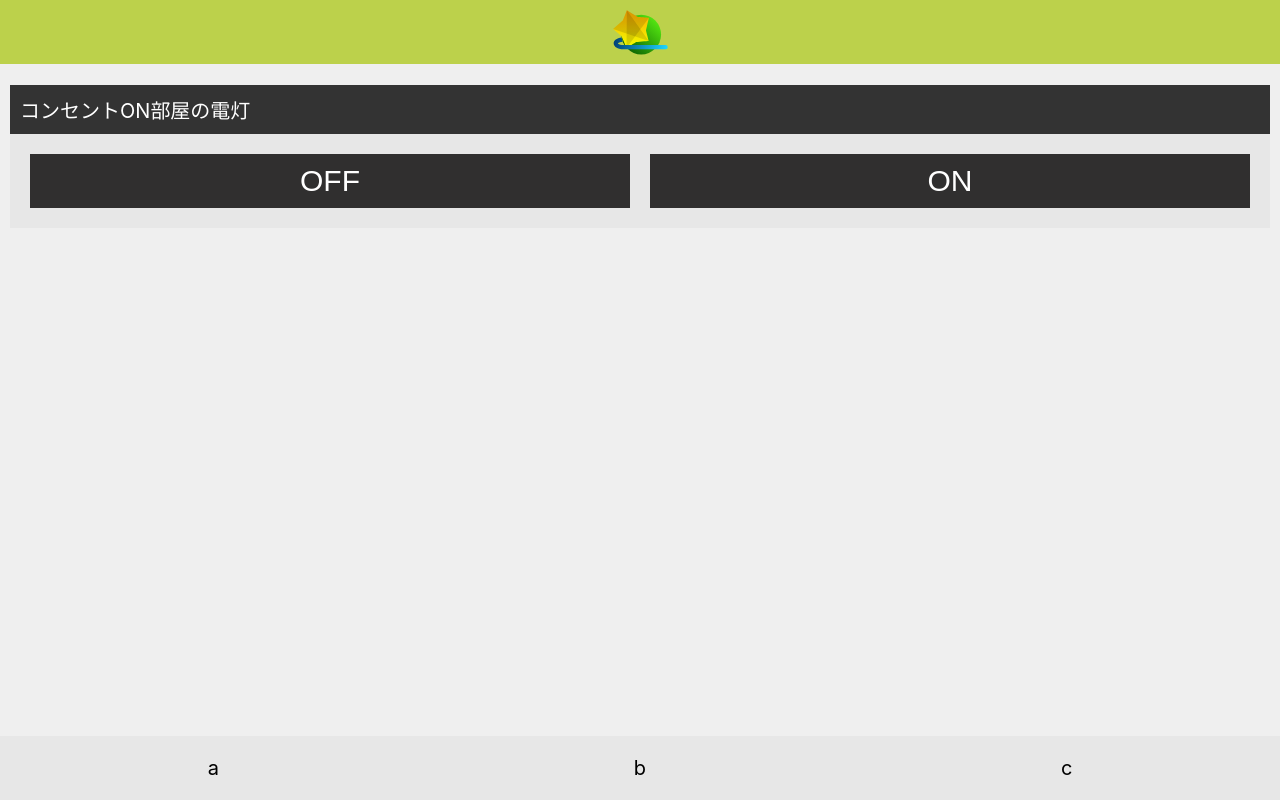
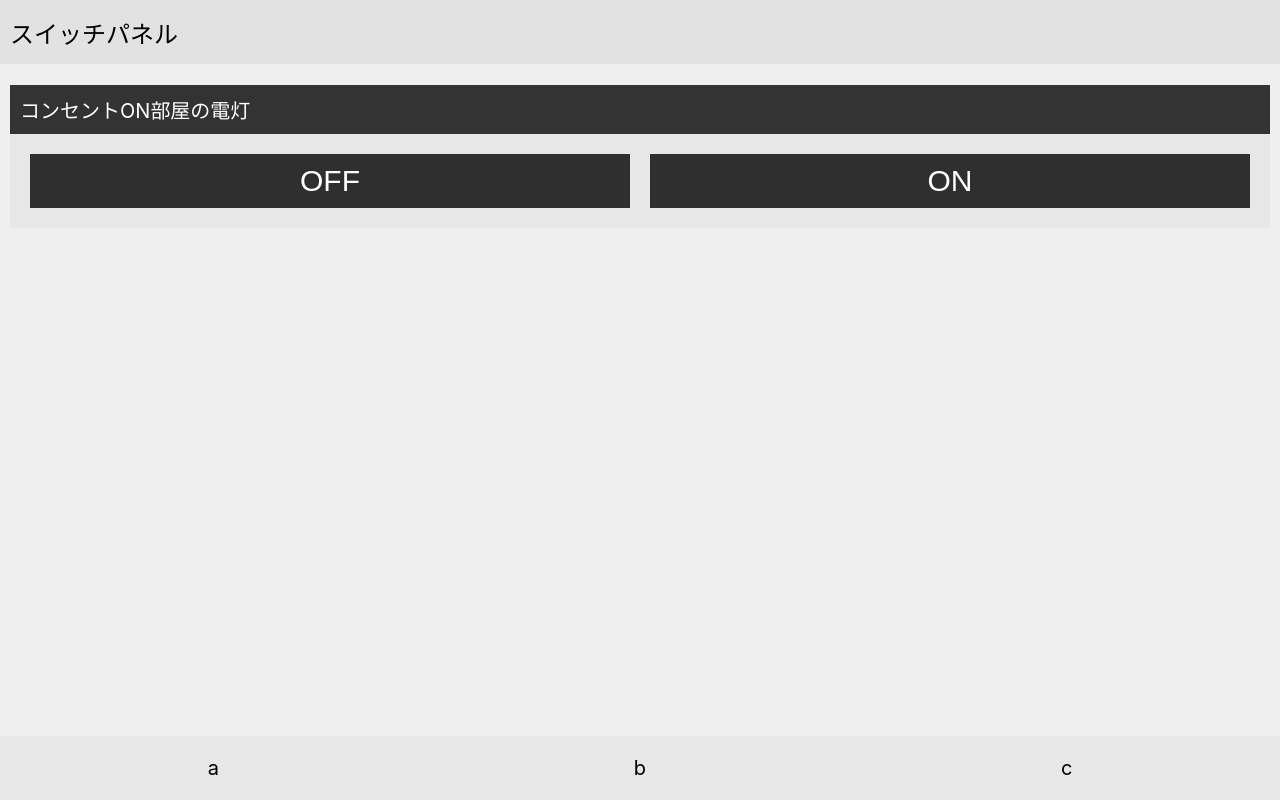
Before and after one commit to Kumi-comb/IO-T-ServerSide, a Nuxt app: page / in a window 1280 px wide. Built offline with nearby package versions, Linux system fonts and the light colour scheme.

Commit message:
ページタイトルをそれっぽくした

```diff
--- a/view/layouts/default.vue
+++ b/view/layouts/default.vue
@@ -1,7 +1,6 @@
 <template lang="pug">
   div
-    nav.nav
-      img.nav_logo(src='~/assets/images/logo.svg')
+    nav.nav スイッチパネル
     section.nuxt
       nuxt
     footer.footer
@@ -12,20 +11,27 @@
 
 <style lang="scss" scoped>
 .nav {
+  display: flex;
+  align-items: center;
   position: fixed;
   top: 0;
   width: 100%;
   height: 64px;
 
-  text-align: center;
+  padding: 0 10px;
 
-  background-color: #bcd14b;
-  color: rgba(0, 0, 0, 0.5);
-  font-size: 1.25em;
+  vertical-align: middle;
+  // text-align: center;
+
+  background-color: #e2e2e2;
+  font-size: 1.2em;
 
   &_logo {
     height: 64px;
     vertical-align: bottom;
+  }
+
+  &_title {
   }
 }
 .nuxt {
--- a/view/pages/index.vue
+++ b/view/pages/index.vue
@@ -5,11 +5,13 @@
         span.label コンセント
         span.label ON
         | 部屋の電灯
-      .panel_content.content_wrap
-        .content_wrap_item
+      .panel_content.contentWrap
+        .contentWrap_item
           button(@click='toggleOn("1")').btn.btn-block OFF
-        .content_wrap_item
+        .contentWrap_item
           button(@click='toggleOff("1")').btn.btn-block ON
+    //- .modalWrap
+    //-   .modal
 </template>
 
 <script>
@@ -17,22 +19,31 @@ export default {
   methods: {
     toggleOn(deviceId) {
       this.$axios.put(`/api/devices/${deviceId}/queue`, {
-        type: "TOGGLE",
-        value: "ON"
-      });
+        type: 'TOGGLE',
+        value: 'ON'
+      })
     },
     toggleOff(deviceId) {
       this.$axios.put(`/api/devices/${deviceId}/queue`, {
-        type: "TOGGLE",
-        value: "OFF"
-      });
+        type: 'TOGGLE',
+        value: 'OFF'
+      })
     }
   }
-};
+}
 </script>
 
 <style lang="scss">
-.content_wrap {
+.modalWrap {
+  position: fixed;
+  top: 64px;
+  left: 0;
+  width: 100%;
+  height: calc(100% - 64px * 2);
+
+  background-color: rgba(0, 0, 0, 0.25);
+}
+.contentWrap {
   font-size: 0;
 
   &_item {
```
